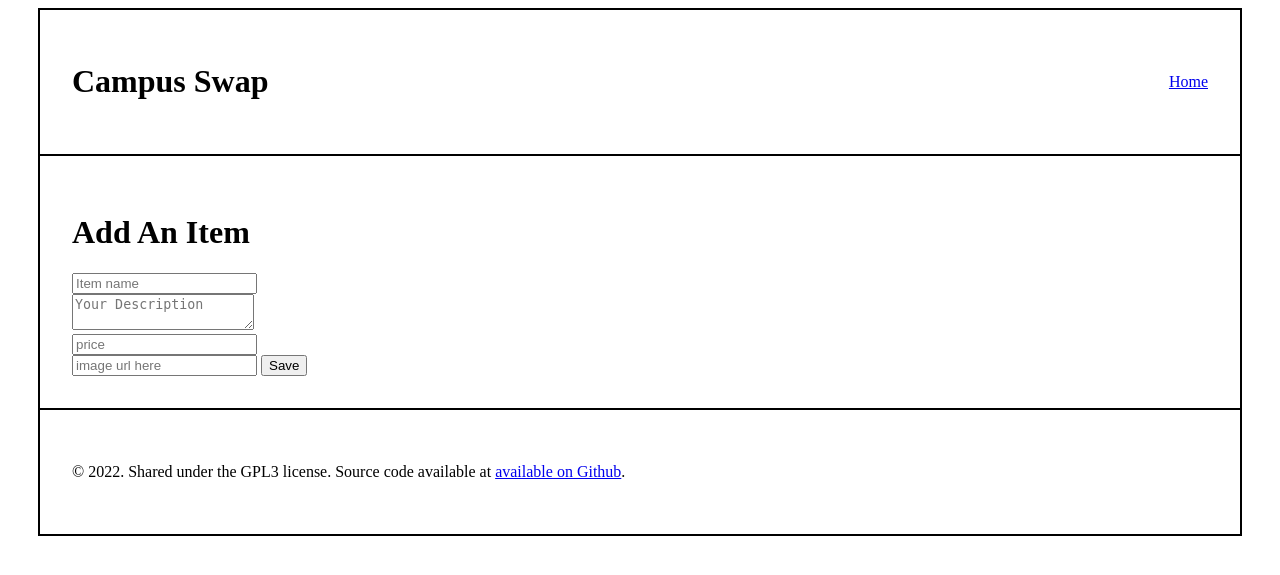
After one commit to software-students-spring2024/2-web-app-exercise-team_mjet, a Flask app: page /add in a window 1280 px wide. The commit adds this page. Shown: the top 575 px of the page. Run offline with Flask 3, Linux system fonts and the light colour scheme; data that the repository does not hold is empty.

Commit message:
implemented workig route for adding a listing

```diff
--- a/app.py
+++ b/app.py
@@ -1,6 +1,7 @@
 #!/usr/bin/env python3
 
 import os
+import datetime
 from flask import Flask, render_template, request, redirect, url_for
 
 # from markupsafe import escape
@@ -147,6 +148,23 @@ def item(item_id):
     except:
         return redirect(url_for('home')) #redirect to an error page ideally
 
+#add item here
+@app.route("/add")
+def add():
+    #TODO make this an actual userid fetch
+    userid = "user placeholder"
+    return render_template("add.html", userid = userid)
+
+@app.route("/add/<user_id>", methods= ["GET", "POST"])
+def create_item(user_id):
+    name = request.form["itemname"]
+    desc = request.form["description"]
+    price = request.form["price"]
+    url = request.form["url"]
+    item = {"name": name,  "description" :desc, "user":user_id, "image_url":url, "price":price, "created_at": datetime.datetime.utcnow()}
+    db.items.insert_one(item)
+    return redirect(url_for('home'))
+
 
 @login_manager.unauthorized_handler
 def unauthorized_handler():
--- /dev/null
+++ b/templates/add.html
@@ -0,0 +1,25 @@
+{% extends 'base.html' %} {% block container %}
+<h1>Add An Item</h1>
+<form method="POST" action="{{url_for('create_item', user_id = userid)}}">
+  <input type="text" id="itemname" name="itemname" placeholder="Item name" />
+  <br />
+  <textarea
+    type="text"
+    id="description"
+    name="description"
+    placeholder="Your Description"
+  ></textarea>
+  <br />
+  <input
+    type="number"
+    step="0.01"
+    id="price"
+    name="price"
+    placeholder="price"
+  />
+  <br />
+  <input type="test" id="url" name="url" placeholder="image url here" />
+  <input type="submit" value="Save" />
+</form>
+
+{% endblock %}
--- a/templates/item.html
+++ b/templates/item.html
@@ -2,7 +2,7 @@
 <div class="item">
   <div class="item-image">
     <img
-      src="https://i.imgur.com/sUclQrs.jpeg"
+      src="{{founditem.image_url}}"
       referrerpolicy="no-referrer"
       alt="no picture"
     />
```
